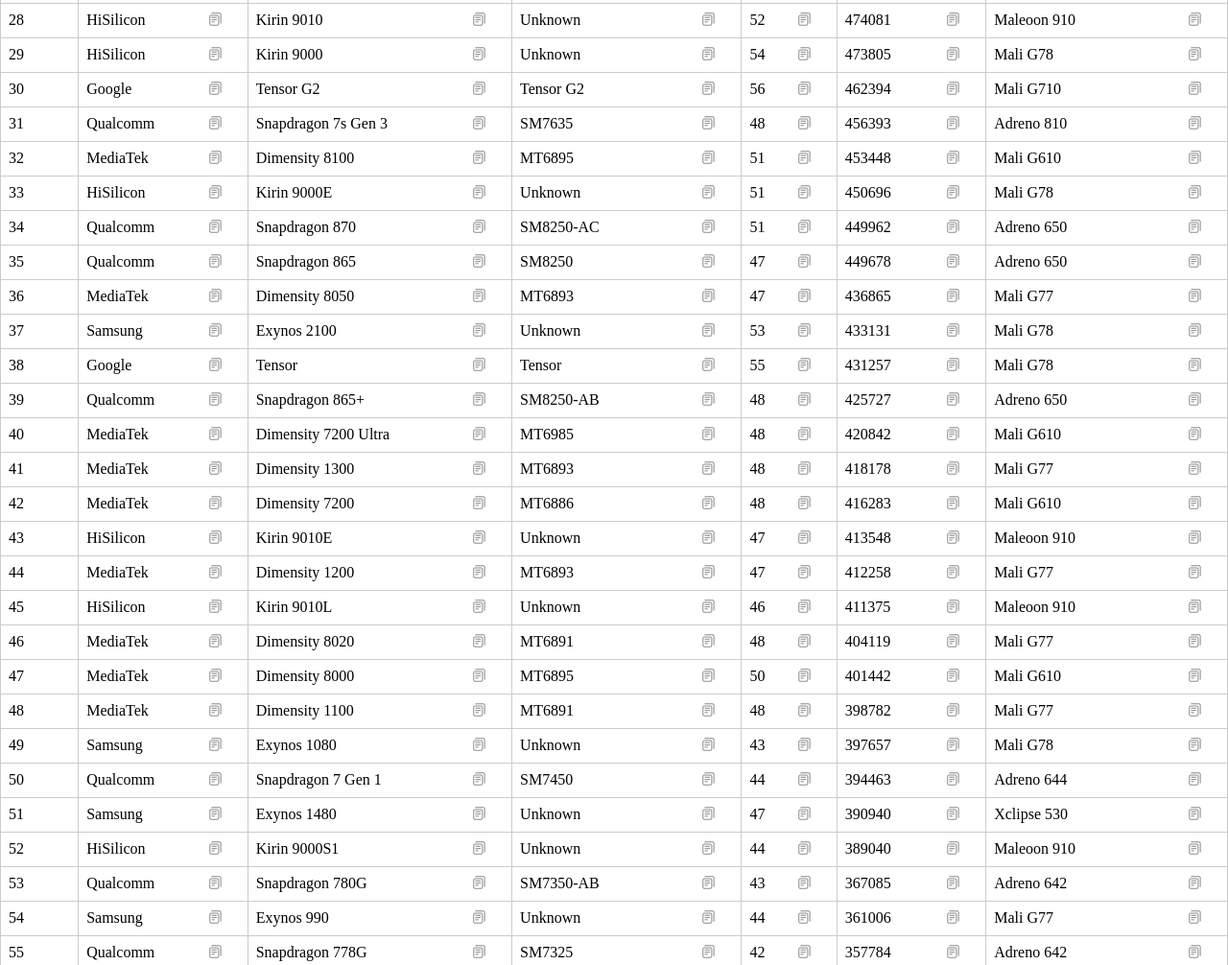
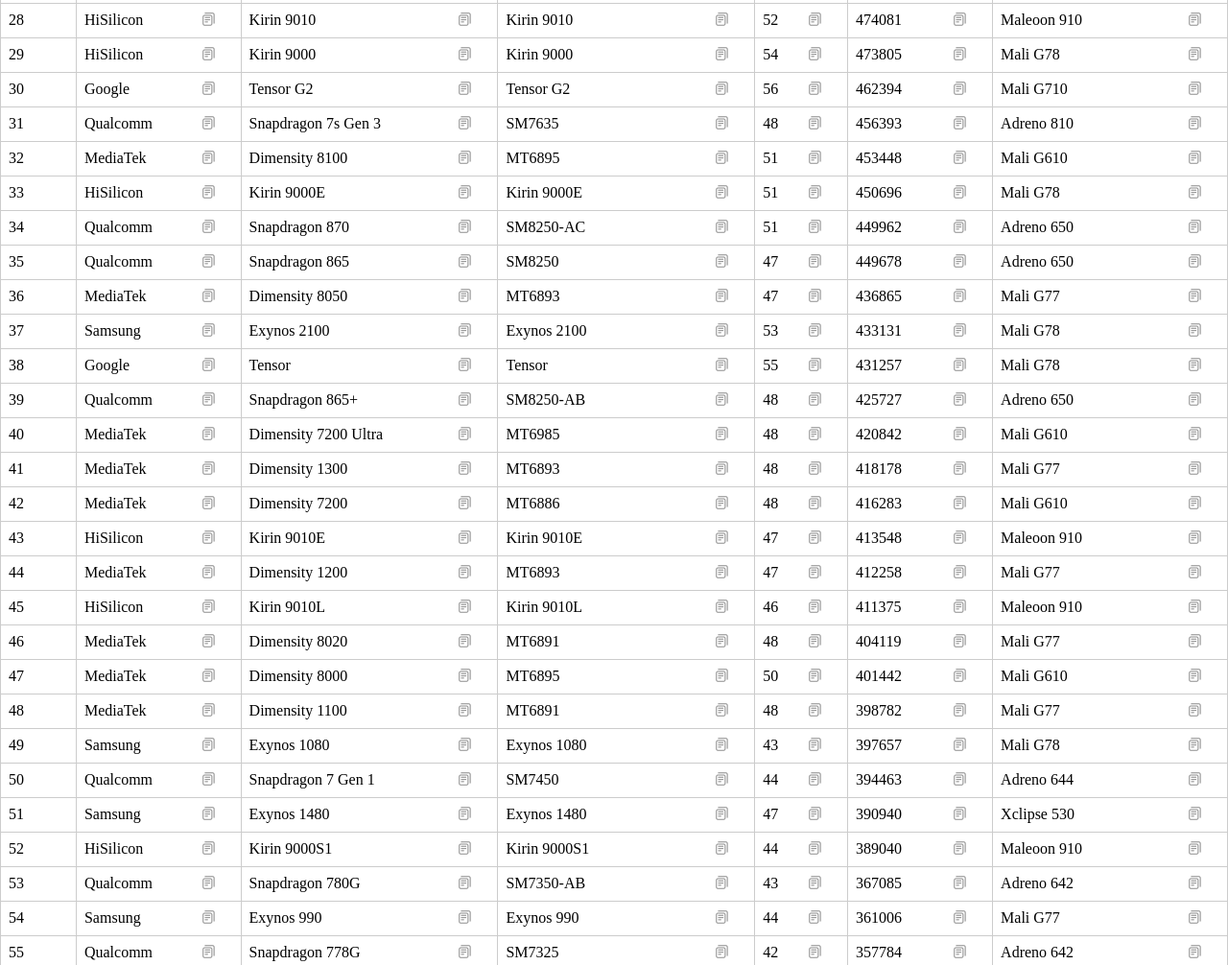
Before and after one commit to cpuranker/cpuranker.github.io, a plain HTML site: page index.html in a window 1280 px wide. Shown: the part 1306-2312 px from the top of the page at 96% size. Drawn offline with Linux system fonts and the light colour scheme.

Commit message:
Update table.html

```diff
--- a/html/table.html
+++ b/html/table.html
@@ -11,7 +11,7 @@
             </tr>
         </thead>
         <tbody>
-           <tr>
+    <tr>
         <td>1</td>
         <td>Qualcomm</td>
         <td>Snapdragon 8 Elite</td>
@@ -60,7 +60,7 @@
         <td>6</td>
         <td>Samsung</td>
         <td>Exynos 2400</td>
-        <td>Samsung s5e9945</td>
+        <td>Exynos 2400</td>
         <td>86</td>
         <td>1068003</td>
         <td>Xclipse 940</td>
@@ -195,7 +195,7 @@
         <td>21</td>
         <td>Samsung</td>
         <td>Exynos 2200</td>
-        <td>Unknown</td>
+        <td>Exynos 2200</td>
         <td>62</td>
         <td>641078</td>
         <td>Xclipse 920</td>
@@ -258,7 +258,7 @@
         <td>28</td>
         <td>HiSilicon</td>
         <td>Kirin 9010</td>
-        <td>Unknown</td>
+        <td>Kirin 9010</td>
         <td>52</td>
         <td>474081</td>
         <td>Maleoon 910</td>
@@ -267,7 +267,7 @@
         <td>29</td>
         <td>HiSilicon</td>
         <td>Kirin 9000</td>
-        <td>Unknown</td>
+        <td>Kirin 9000</td>
         <td>54</td>
         <td>473805</td>
         <td>Mali G78</td>
@@ -303,7 +303,7 @@
         <td>33</td>
         <td>HiSilicon</td>
         <td>Kirin 9000E</td>
-        <td>Unknown</td>
+        <td>Kirin 9000E</td>
         <td>51</td>
         <td>450696</td>
         <td>Mali G78</td>
@@ -339,7 +339,7 @@
         <td>37</td>
         <td>Samsung</td>
         <td>Exynos 2100</td>
-        <td>Unknown</td>
+        <td>Exynos 2100</td>
         <td>53</td>
         <td>433131</td>
         <td>Mali G78</td>
@@ -393,7 +393,7 @@
         <td>43</td>
         <td>HiSilicon</td>
         <td>Kirin 9010E</td>
-        <td>Unknown</td>
+        <td>Kirin 9010E</td>
         <td>47</td>
         <td>413548</td>
         <td>Maleoon 910</td>
@@ -411,7 +411,7 @@
         <td>45</td>
         <td>HiSilicon</td>
         <td>Kirin 9010L</td>
-        <td>Unknown</td>
+        <td>Kirin 9010L</td>
         <td>46</td>
         <td>411375</td>
         <td>Maleoon 910</td>
@@ -447,7 +447,7 @@
         <td>49</td>
         <td>Samsung</td>
         <td>Exynos 1080</td>
-        <td>Unknown</td>
+        <td>Exynos 1080</td>
         <td>43</td>
         <td>397657</td>
         <td>Mali G78</td>
@@ -465,7 +465,7 @@
         <td>51</td>
         <td>Samsung</td>
         <td>Exynos 1480</td>
-        <td>Unknown</td>
+        <td>Exynos 1480</td>
         <td>47</td>
         <td>390940</td>
         <td>Xclipse 530</td>
@@ -474,7 +474,7 @@
         <td>52</td>
         <td>HiSilicon</td>
         <td>Kirin 9000S1</td>
-        <td>Unknown</td>
+        <td>Kirin 9000S1</td>
         <td>44</td>
         <td>389040</td>
         <td>Maleoon 910</td>
@@ -492,7 +492,7 @@
         <td>54</td>
         <td>Samsung</td>
         <td>Exynos 990</td>
-        <td>Unknown</td>
+        <td>Exynos 990</td>
         <td>44</td>
         <td>361006</td>
         <td>Mali G77</td>
@@ -591,7 +591,7 @@
         <td>65</td>
         <td>Samsung</td>
         <td>Exynos 1380</td>
-        <td>Unknown</td>
+        <td>Exynos 1380</td>
         <td>41</td>
         <td>320202</td>
         <td>Mali G68</td>
@@ -609,7 +609,7 @@
         <td>67</td>
         <td>Samsung</td>
         <td>Exynos 1380</td>
-        <td>Unknown</td>
+        <td>Exynos 1380</td>
         <td>41</td>
         <td>317644</td>
         <td>Mali G68</td>
@@ -618,7 +618,7 @@
         <td>68</td>
         <td>Samsung</td>
         <td>Exynos 9825</td>
-        <td>Unknown</td>
+        <td>Exynos 9825</td>
         <td>40</td>
         <td>314873</td>
         <td>Mali G76</td>
@@ -636,7 +636,7 @@
         <td>70</td>
         <td>HiSilicon</td>
         <td>Kirin 990</td>
-        <td>Unknown</td>
+        <td>Kirin 990</td>
         <td>44</td>
         <td>313835</td>
         <td>Mali G76</td>
@@ -645,7 +645,7 @@
         <td>71</td>
         <td>Samsung</td>
         <td>Exynos 9820</td>
-        <td>Unknown</td>
+        <td>Exynos 9820</td>
         <td>39</td>
         <td>310509</td>
         <td>Mali G76</td>
@@ -654,7 +654,7 @@
         <td>72</td>
         <td>HiSilicon</td>
         <td>Kirin 990E</td>
-        <td>Unknown</td>
+        <td>Kirin 990E</td>
         <td>39</td>
         <td>304534</td>
         <td>Mali G76</td>
@@ -672,7 +672,7 @@
         <td>74</td>
         <td>HiSilicon</td>
         <td>Kirin 8000</td>
-        <td>Unknown</td>
+        <td>Kirin 8000</td>
         <td>37</td>
         <td>277877</td>
         <td>Mali G610</td>
@@ -690,7 +690,7 @@
         <td>76</td>
         <td>HiSilicon</td>
         <td>Kirin 980</td>
-        <td>Unknown</td>
+        <td>Kirin 980</td>
         <td>38</td>
         <td>268742</td>
         <td>Mali G76</td>
@@ -708,7 +708,7 @@
         <td>78</td>
         <td>HiSilicon</td>
         <td>Kirin 985</td>
-        <td>Unknown</td>
+        <td>Kirin 985</td>
         <td>37</td>
         <td>260258</td>
         <td>Mali G77</td>
@@ -726,7 +726,7 @@
         <td>80</td>
         <td>Unisoc</td>
         <td>Spreadtrum T820</td>
-        <td>Unknown</td>
+        <td>Spreadtrum T820</td>
         <td>35</td>
         <td>253814</td>
         <td>Mali G57</td>
@@ -735,7 +735,7 @@
         <td>81</td>
         <td>Unisoc</td>
         <td>Spreadtrum T770</td>
-        <td>Unknown</td>
+        <td>Spreadtrum T770</td>
         <td>35</td>
         <td>252801</td>
         <td>Mali G57</td>
@@ -753,7 +753,7 @@
         <td>83</td>
         <td>Samsung</td>
         <td>Exynos 1280</td>
-        <td>Unknown</td>
+        <td>Exynos 1280</td>
         <td>35</td>
         <td>247487</td>
         <td>Mali G68</td>
@@ -771,7 +771,7 @@
         <td>85</td>
         <td>HiSilicon</td>
         <td>Kirin 820 5G</td>
-        <td>Unknown</td>
+        <td>Kirin 820 5G</td>
         <td>36</td>
         <td>242684</td>
         <td>Mali G52</td>
@@ -807,7 +807,7 @@
         <td>89</td>
         <td>Samsung</td>
         <td>Exynos 1280</td>
-        <td>Unknown</td>
+        <td>Exynos 1280</td>
         <td>35</td>
         <td>234246</td>
         <td>Mali G68</td>
@@ -834,7 +834,7 @@
         <td>92</td>
         <td>Samsung</td>
         <td>Exynos 9810</td>
-        <td>Unknown</td>
+        <td>Exynos 9810</td>
         <td>32</td>
         <td>228676</td>
         <td>Mali G72</td>
@@ -852,7 +852,7 @@
         <td>94</td>
         <td>Unisoc</td>
         <td>Spreadtrum T760</td>
-        <td>Unknown</td>
+        <td>Spreadtrum T760</td>
         <td>34</td>
         <td>222273</td>
         <td>Mali G57</td>
@@ -861,7 +861,7 @@
         <td>95</td>
         <td>Samsung</td>
         <td>Exynos 980</td>
-        <td>Unknown</td>
+        <td>Exynos 980</td>
         <td>34</td>
         <td>219732</td>
         <td>Mali G76</td>
@@ -915,7 +915,7 @@
         <td>101</td>
         <td>Samsung</td>
         <td>Exynos 1330</td>
-        <td>Unknown</td>
+        <td>Exynos 1330</td>
         <td>36</td>
         <td>204304</td>
         <td>Mali G68</td>
@@ -942,7 +942,7 @@
         <td>104</td>
         <td>HiSilicon</td>
         <td>Kirin 810</td>
-        <td>Unknown</td>
+        <td>Kirin 810</td>
         <td>33</td>
         <td>198649</td>
         <td>Mali G52</td>
@@ -1041,7 +1041,7 @@
         <td>115</td>
         <td>Unisoc</td>
         <td>Spreadtrum T765</td>
-        <td>Unknown</td>
+        <td>Spreadtrum T765</td>
         <td>32</td>
         <td>187679</td>
         <td>Mali G57</td>
@@ -1050,7 +1050,7 @@
         <td>116</td>
         <td>Samsung</td>
         <td>Exynos 880</td>
-        <td>Unknown</td>
+        <td>Exynos 880</td>
         <td>32</td>
         <td>184734</td>
         <td>Mali G76</td>
@@ -1086,7 +1086,7 @@
         <td>120</td>
         <td>Unisoc</td>
         <td>Spreadtrum T750</td>
-        <td>Unknown</td>
+        <td>Spreadtrum T750</td>
         <td>28</td>
         <td>182846</td>
         <td>Mali G57</td>
@@ -1167,7 +1167,7 @@
         <td>129</td>
         <td>HiSilicon</td>
         <td>Kirin 970</td>
-        <td>Unknown</td>
+        <td>Kirin 970</td>
         <td>28</td>
         <td>155813</td>
         <td>Mali G72</td>
@@ -1185,7 +1185,7 @@
         <td>131</td>
         <td>Samsung</td>
         <td>Exynos 8895</td>
-        <td>Unknown</td>
+        <td>Exynos 8895</td>
         <td>28</td>
         <td>152401</td>
         <td>Mali G71</td>
@@ -1212,7 +1212,7 @@
         <td>134</td>
         <td>Unisoc</td>
         <td>Spreadtrum T710</td>
-        <td>Unknown</td>
+        <td>Spreadtrum T710</td>
         <td>25</td>
         <td>141123</td>
         <td>Mali G57</td>
@@ -1221,7 +1221,7 @@
         <td>135</td>
         <td>Unisoc</td>
         <td>Spreadtrum T7510</td>
-        <td>Unknown</td>
+        <td>Spreadtrum T7510</td>
         <td>23</td>
         <td>138326</td>
         <td>PowerVR GM9446</td>
@@ -1230,7 +1230,7 @@
         <td>136</td>
         <td>Unisoc</td>
         <td>Spreadtrum T618</td>
-        <td>Unknown</td>
+        <td>Spreadtrum T618</td>
         <td>23</td>
         <td>134222</td>
         <td>Mali G52</td>
@@ -1266,7 +1266,7 @@
         <td>140</td>
         <td>Unisoc</td>
         <td>Spreadtrum T700</td>
-        <td>Unknown</td>
+        <td>Spreadtrum T700</td>
         <td>23</td>
         <td>130249</td>
         <td>Mali G52</td>
@@ -1275,7 +1275,7 @@
         <td>141</td>
         <td>HiSilicon</td>
         <td>Kirin 960</td>
-        <td>Unknown</td>
+        <td>Kirin 960</td>
         <td>23</td>
         <td>128620</td>
         <td>Mali G71</td>
@@ -1329,7 +1329,7 @@
         <td>147</td>
         <td>HiSilicon</td>
         <td>Kirin 710A</td>
-        <td>Unknown</td>
+        <td>Kirin 710A</td>
         <td>23</td>
         <td>116418</td>
         <td>Mali G51</td>
@@ -1338,7 +1338,7 @@
         <td>148</td>
         <td>Unisoc</td>
         <td>Spreadtrum T610</td>
-        <td>Unknown</td>
+        <td>Spreadtrum T610</td>
         <td>22</td>
         <td>116214</td>
         <td>Mali G52</td>
@@ -1356,7 +1356,7 @@
         <td>150</td>
         <td>Samsung</td>
         <td>Exynos 9611</td>
-        <td>Unknown</td>
+        <td>Exynos 9611</td>
         <td>25</td>
         <td>114700</td>
         <td>Mali G72</td>
@@ -1383,7 +1383,7 @@
         <td>153</td>
         <td>Samsung</td>
         <td>Exynos 8890</td>
-        <td>Unknown</td>
+        <td>Exynos 8890</td>
         <td>23</td>
         <td>112301</td>
         <td>Mali T880</td>
@@ -1392,7 +1392,7 @@
         <td>154</td>
         <td>Unisoc</td>
         <td>Spreadtrum T616</td>
-        <td>Unknown</td>
+        <td>Spreadtrum T616</td>
         <td>22</td>
         <td>109892</td>
         <td>Mali G57</td>
@@ -1401,7 +1401,7 @@
         <td>155</td>
         <td>Unisoc</td>
         <td>Spreadtrum T612</td>
-        <td>Unknown</td>
+        <td>Spreadtrum T612</td>
         <td>21</td>
         <td>109801</td>
         <td>Mali G57</td>
@@ -1410,7 +1410,7 @@
         <td>156</td>
         <td>Samsung</td>
         <td>Exynos 7420</td>
-        <td>Unknown</td>
+        <td>Exynos 7420</td>
         <td>23</td>
         <td>107826</td>
         <td>Mali T760</td>
@@ -1437,7 +1437,7 @@
         <td>159</td>
         <td>HiSilicon</td>
         <td>Kirin 710</td>
-        <td>Unknown</td>
+        <td>Kirin 710</td>
         <td>23</td>
         <td>107071</td>
         <td>Mali G51</td>
@@ -1464,7 +1464,7 @@
         <td>162</td>
         <td>Samsung</td>
         <td>Exynos 9610</td>
-        <td>Unknown</td>
+        <td>Exynos 9610</td>
         <td>23</td>
         <td>97997</td>
         <td>Mali G72</td>
@@ -1473,7 +1473,7 @@
         <td>163</td>
         <td>Unisoc</td>
         <td>Spreadtrum T606</td>
-        <td>Unknown</td>
+        <td>Spreadtrum T606</td>
         <td>21</td>
         <td>97644</td>
         <td>Mali G57</td>
@@ -1500,7 +1500,7 @@
         <td>166</td>
         <td>HiSilicon</td>
         <td>Kirin 950</td>
-        <td>Unknown</td>
+        <td>Kirin 950</td>
         <td>23</td>
         <td>92650</td>
         <td>Mali T880</td>
@@ -1536,7 +1536,7 @@
         <td>170</td>
         <td>Samsung</td>
         <td>Exynos 7885</td>
-        <td>Unknown</td>
+        <td>Exynos 7885</td>
         <td>20</td>
         <td>79612</td>
         <td>Mali G71</td>
@@ -1572,7 +1572,7 @@
         <td>174</td>
         <td>Samsung</td>
         <td>Exynos 7872</td>
-        <td>Unknown</td>
+        <td>Exynos 7872</td>
         <td>21</td>
         <td>72907</td>
         <td>Mali G71</td>
@@ -1599,7 +1599,7 @@
         <td>177</td>
         <td>Unisoc</td>
         <td>Spreadtrum T310</td>
-        <td>Unknown</td>
+        <td>Spreadtrum T310</td>
         <td>20</td>
         <td>70486</td>
         <td>PowerVR GE8300</td>
@@ -1617,7 +1617,7 @@
         <td>179</td>
         <td>Samsung</td>
         <td>Exynos 850</td>
-        <td>Unknown</td>
+        <td>Exynos 850</td>
         <td>23</td>
         <td>67786</td>
         <td>Mali G52</td>
@@ -1626,7 +1626,7 @@
         <td>180</td>
         <td>Unisoc</td>
         <td>Spreadtrum T603</td>
-        <td>Unknown</td>
+        <td>Spreadtrum T603</td>
         <td>20</td>
         <td>66880</td>
         <td>Mali G57</td>
@@ -1635,7 +1635,7 @@
         <td>181</td>
         <td>Samsung</td>
         <td>Exynos 7904</td>
-        <td>Unknown</td>
+        <td>Exynos 7904</td>
         <td>21</td>
         <td>66673</td>
         <td>Mali G71</td>
@@ -1671,7 +1671,7 @@
         <td>185</td>
         <td>Unisoc</td>
         <td>Spreadtrum SC9863A</td>
-        <td>Unknown</td>
+        <td>Spreadtrum SC9863A</td>
         <td>21</td>
         <td>60104</td>
         <td>PowerVR GE8322</td>
@@ -1689,7 +1689,7 @@
         <td>187</td>
         <td>Samsung</td>
         <td>Exynos 7880</td>
-        <td>Unknown</td>
+        <td>Exynos 7880</td>
         <td>22</td>
         <td>58403</td>
         <td>Mali T830</td>
@@ -1779,7 +1779,7 @@
         <td>197</td>
         <td>Samsung</td>
         <td>Exynos 7580</td>
-        <td>Unknown</td>
+        <td>Exynos 7580</td>
         <td>18</td>
         <td>41847</td>
         <td>Mali T720</td>
@@ -1788,7 +1788,7 @@
         <td>198</td>
         <td>Samsung</td>
         <td>Exynos 7870</td>
-        <td>Unknown</td>
+        <td>Exynos 7870</td>
         <td>18</td>
         <td>40998</td>
         <td>Mali T830</td>
@@ -1851,7 +1851,7 @@
         <td>205</td>
         <td>Samsung</td>
         <td>Exynos 7570</td>
-        <td>Unknown</td>
+        <td>Exynos 7570</td>
         <td>10</td>
         <td>28741</td>
         <td>Mali T720</td>
```
